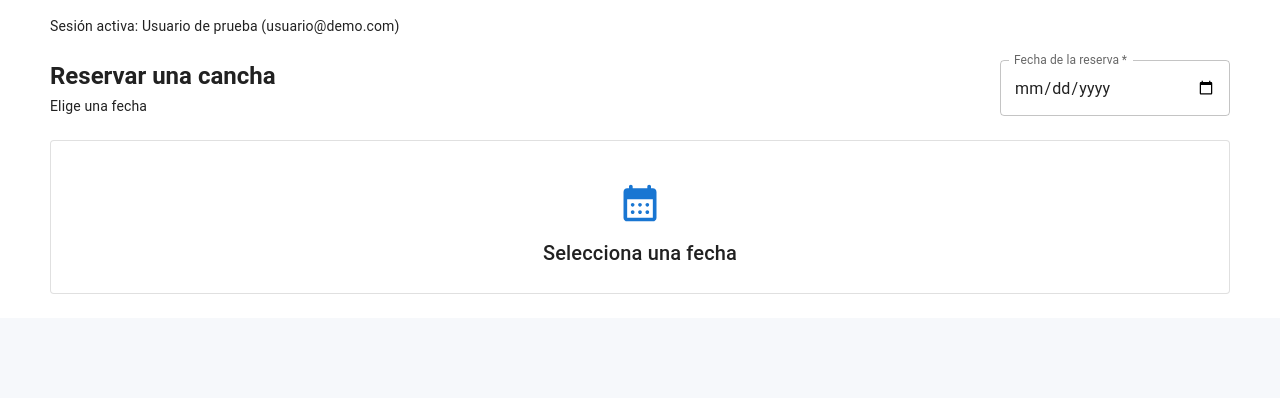
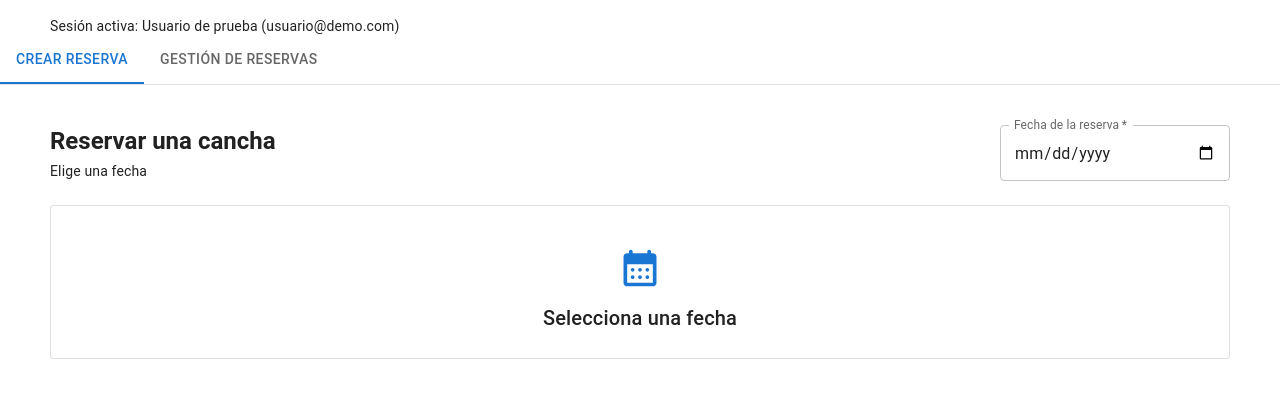
Before and after one commit to gvidal95/master_microfrontend_reservas, a React app: page / in a window 1280 px wide. Shown: the top 398 px of the page. Built offline with nearby package versions, Linux system fonts and the light colour scheme; the HTML template or start-up script is replaced by a standard one.

Commit message:
Update: ui tabs

```diff
--- a/src/App.tsx
+++ b/src/App.tsx
@@ -1,5 +1,6 @@
 import './App.css';
-import { Alert, Box, Paper, Typography } from '@mui/material';
+import { useState } from 'react';
+import { Alert, Box, Paper, Tab, Tabs, Typography } from '@mui/material';
 import { Reservation } from './components/Reservation';
 import { mockAuth } from './data/mockAuth';
 import type { AuthContext } from './types/auth';
@@ -7,8 +8,28 @@ import { ServicesProvider } from './services/ServicesContext';
 
 type AppProps = { auth?: AuthContext };
 
+interface TabPanelProps {
+  children?: React.ReactNode;
+  index: number;
+  value: number;
+}
+
+function TabPanel({ children, value, index, ...other }: TabPanelProps) {
+  return (
+    <div
+      role="tabpanel"
+      hidden={value !== index}
+      id={`tabpanel-${index}`}
+      aria-labelledby={`tab-${index}`}
+      {...other}
+    >
+      {value === index && <Box sx={{ p: 2 }}>{children}</Box>}
+    </div>
+  );
+}
+
 const App = ({ auth }: AppProps) => {
-
+  const [activeTab, setActiveTab] = useState(0);
   const isStandalone = auth === undefined;
   const currentAuth = auth ?? mockAuth;
   const parsedUserId = Number(currentAuth.user.id);
@@ -27,6 +48,18 @@ const App = ({ auth }: AppProps) => {
             Sesión activa: {currentAuth.user.name} ({currentAuth.user.email})
           </Typography>
         </Box>
+
+        <Tabs
+          value={activeTab}
+          onChange={(_, newValue) => setActiveTab(newValue)}
+          aria-label="Reservas"
+          sx={{ borderBottom: 1, borderColor: 'divider' }}
+        >
+          <Tab label="Crear reserva" id="tab-0" aria-controls="tabpanel-0" />
+          <Tab label="Gestión de reservas" id="tab-1" aria-controls="tabpanel-1" />
+        </Tabs>
+
+        <TabPanel value={activeTab} index={0}>
           {hasValidUserId ? (
             <Reservation userId={parsedUserId} />
           ) : (
@@ -34,6 +67,11 @@ const App = ({ auth }: AppProps) => {
               No se puede crear una reserva porque la sesión no contiene un ID de usuario válido.
             </Alert>
           )}
+        </TabPanel>
+
+        <TabPanel value={activeTab} index={1}>
+          {/* Espacio reservado para implementar la gestión de reservas. */}
+        </TabPanel>
       </Paper>
     </ServicesProvider>
   );
```
Also changed, not shown: src/components/UserReservations.tsx (added). Lines whose indentation alone changed are shown as unchanged.
